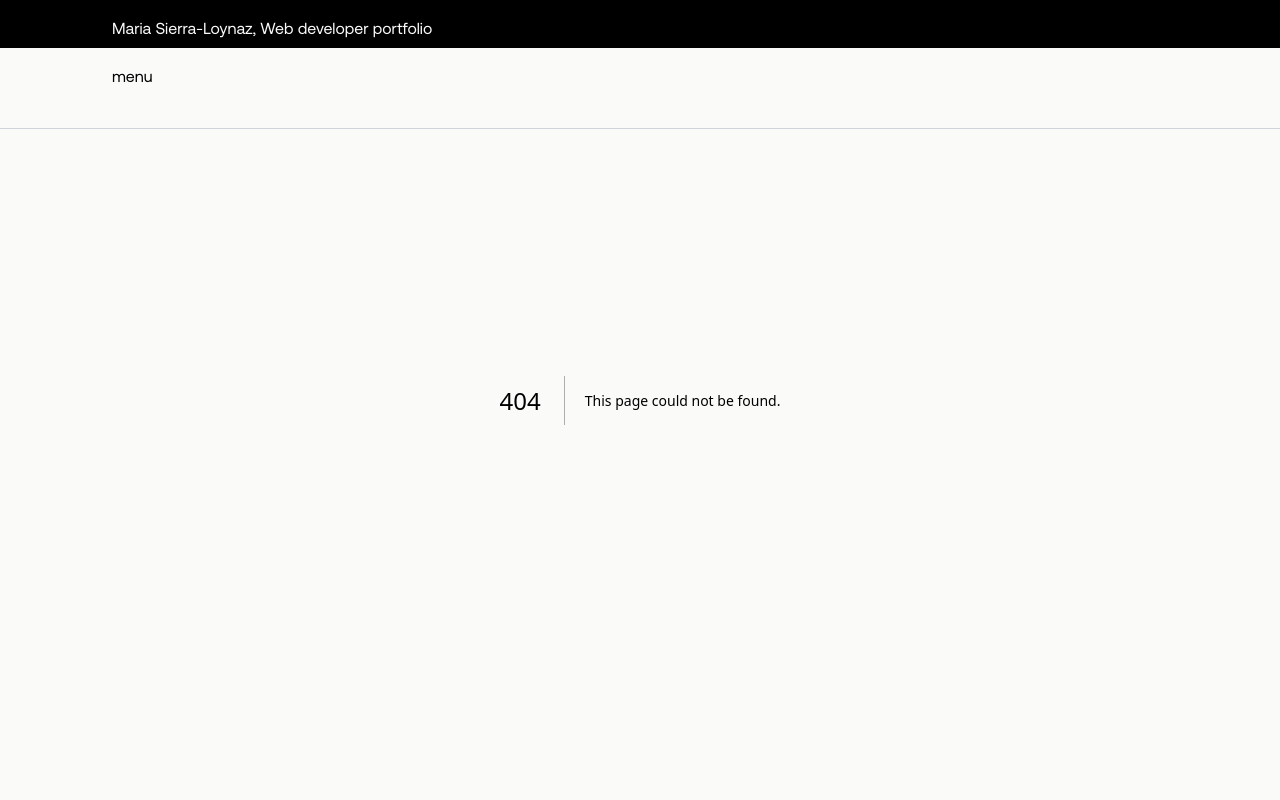
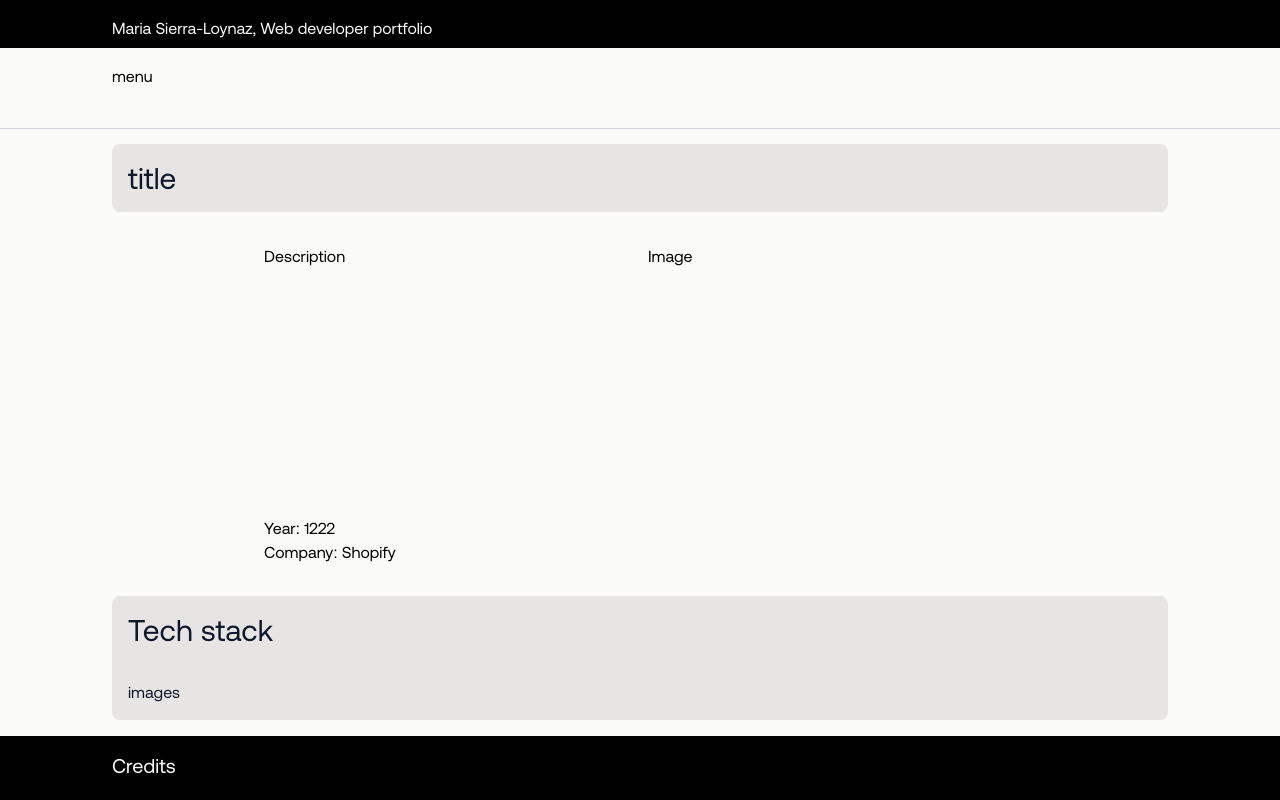
Before and after one commit to mlsloynaz/portfolio, a Next.js app: page /project/1 in a window 1280 px wide. Before the commit this address had no page. Shown: the top 800 px of the page. Built offline with nearby package versions, Linux system fonts and the light colour scheme.

Commit message:
project detail route, with placeholders

```diff
--- /dev/null
+++ b/app/project/[id]/page.tsx
@@ -0,0 +1,23 @@
+export default function ProjectDetails() {
+    return (
+        <div className="flex flex-col mt-32 p-4 md:px-28">
+             <p className="text-3xl bg-stone-200 rounded-lg p-4 text-slate-900">title</p>
+            <div className="flex flex-col md:flex-row md:justify-center py-8 gap-4 h-96">
+                <div className="flex flex-col w-60 md:w-96 px-4 justify-between">
+                    <p className="text-l pb-8" >Description</p>
+                    <div className="text-l">
+                        <p>Year: <span>1222</span></p>
+                        <p>Company: <span className="bg-black w-8 h-8"></span><span>Shopify</span></p>
+                    </div>
+                </div>
+                <div className="w-60 md:w-96 relative">
+                    Image
+                </div>
+            </div>
+            <div className="flex flex-col p-4 bg-stone-200 text-slate-900 rounded-lg">
+                <p className="text-3xl pb-8">Tech stack</p>
+                <div className="grid">images</div>
+            </div>
+        </div>
+    )
+}
```
